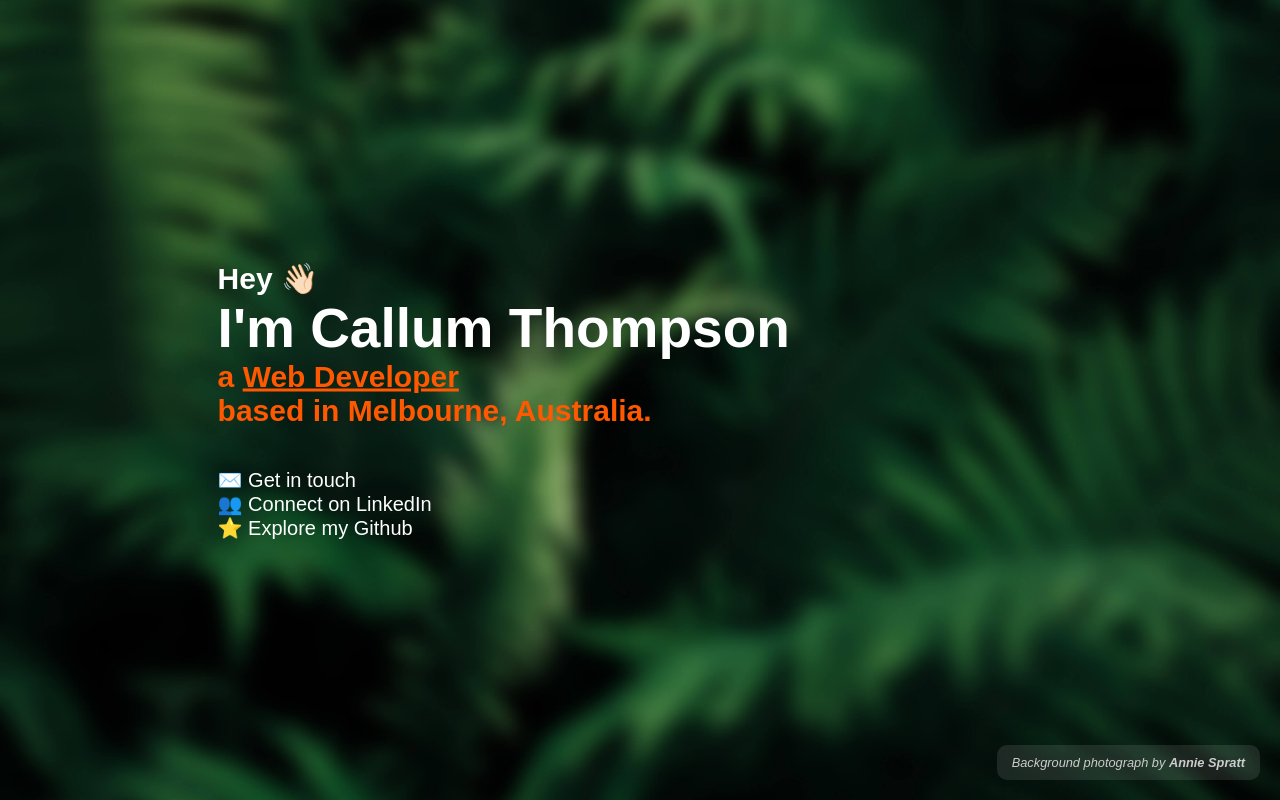
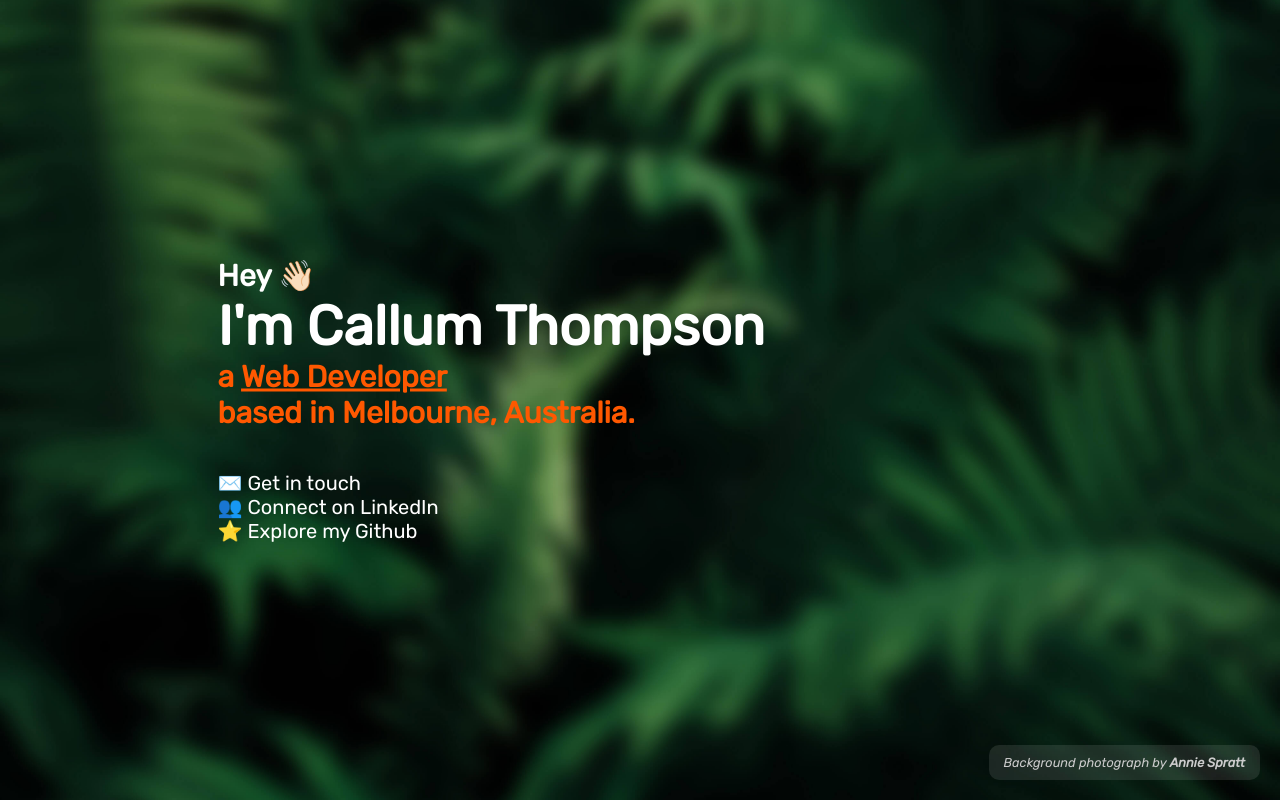
Before and after one commit to calrt/Personal-Website, a plain HTML site: page index.html in a window 1280 px wide. Drawn offline with Linux system fonts and the light colour scheme.

Commit message:
Updated font

```diff
--- a/styles.css
+++ b/styles.css
@@ -1,3 +1,5 @@
+@import url('https://fonts.googleapis.com/css2?family=Rubik:ital@0;1&display=swap');
+
 * {
   padding: 0px;
   margin: 0px;
@@ -15,7 +17,7 @@ body {
   opacity: 0;
   transition: opacity 1s ease-in;
   color: #fff;
-  font-family: Arial, Helvetica, sans-serif;
+  font-family: 'Rubik', sans-serif;
 }
 
 #content {
```
